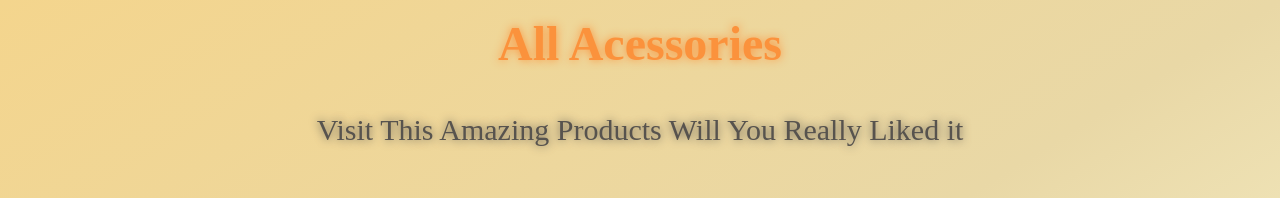
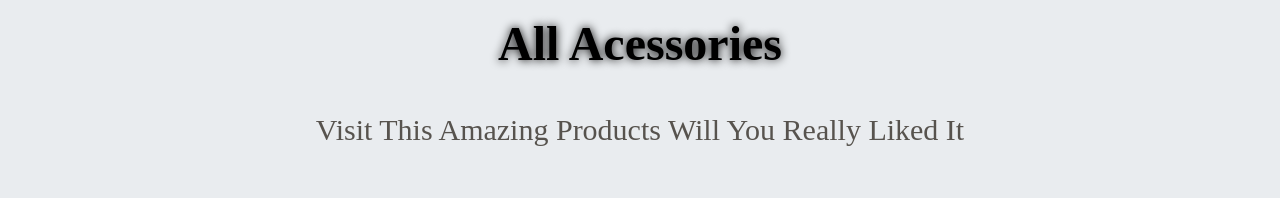
Before and after one commit to Sabahat-Shakeel/UI-UX-web-site, a Next.js app: page /components/ps in a window 1280 px wide. Shown: the top 198 px of the page. Built offline with nearby package versions, Linux system fonts and the light colour scheme.

Commit message:
first commit

```diff
--- a/src/app/components/hp/page.tsx
+++ b/src/app/components/hp/page.tsx
@@ -6,10 +6,10 @@ export default function Ps() {
         {" "}
         All Acessories
       </h1>
-      <h1 className="text-stone-600 text-3xl text-wrap font-[Col] flex justify-center mt-11 text-center">
+      <h4 className="text-stone-600 text-3xl text-wrap font-[Col] flex justify-center mt-11 text-center">
         {" "}
-        Visit This Amazing Products Will You Really Liked it
-      </h1>
+        Visit This Amazing Products Will You Really Liked It.
+      </h4>
 
       <div>
         <h4 className="text-3xl text-wrap flex justify-center mt-11 font-medium font-[Apple]">
@@ -48,7 +48,7 @@ justify-around"
         </div>
 
         <div className="w-40 h-40 sm:w-80 sm:h-80 border border-pink-300  rounded-xl bg-[#62b6cb] ml-1">
-          <Image src="/h5.png" alt="headphones" width="500" height="500" />
+          <Image src="/h6.png" alt="headphones" width="500" height="500" />
           <span>$500</span>
         </div>
       </div>
--- a/src/app/components/ps/page.tsx
+++ b/src/app/components/ps/page.tsx
@@ -1,15 +1,15 @@
 import Image from "next/image";
 export default function Ps() {
   return (
-    <main className=" py-5 bg-gradient-to-br to-[#fdfcdc] via-[#e9d8a6] from-[#f4d58d] h-screen ">
-      <h1 className=" flex justify-center text-wrap font-bold text-orange-400 text-5xl font-[Noto]">
+    <main className=" py-5 bg-[#e9ecef] h-screen ">
+      <h1 className=" flex justify-center text-wrap font-bold text-black text-5xl font-[Noto]">
         {" "}
         All Acessories
       </h1>
-      <h1 className="text-stone-600 text-3xl text-wrap font-[Col] flex justify-center mt-11 text-center">
+      <h4 className="text-stone-600 text-3xl text-wrap font-[Col] flex justify-center mt-11 text-center">
         {" "}
-        Visit This Amazing Products Will You Really Liked it
-      </h1>
+        Visit This Amazing Products Will You Really Liked It
+      </h4>
 
       <div>
         <h4 className="text-3xl text-wrap flex justify-center mt-11 font-medium font-[Apple]">
--- a/src/app/para/page.tsx
+++ b/src/app/para/page.tsx
@@ -3,7 +3,7 @@ import Link from "next/link";
 export default function Para() {
   return (
     <div>
-      <div className="flex-wrap border border-slate-800 bg-cyan-900 p-11 mt-28 m-2 text-2xl text-stone-400 text-pretty ">
+      <div className="flex-wrap border border-slate-800 bg-cyan-900 p-11 mt-28 m-2 sm:text-2xl text-lg text-[#fdfcdc] text-pretty ">
         <p>
         Sabahat&apos;s Elegant E-Commerce Web Application Designer, E-Commerce
         Website Application Building Platforms For Online Stores In 2024 .{" "}
```
